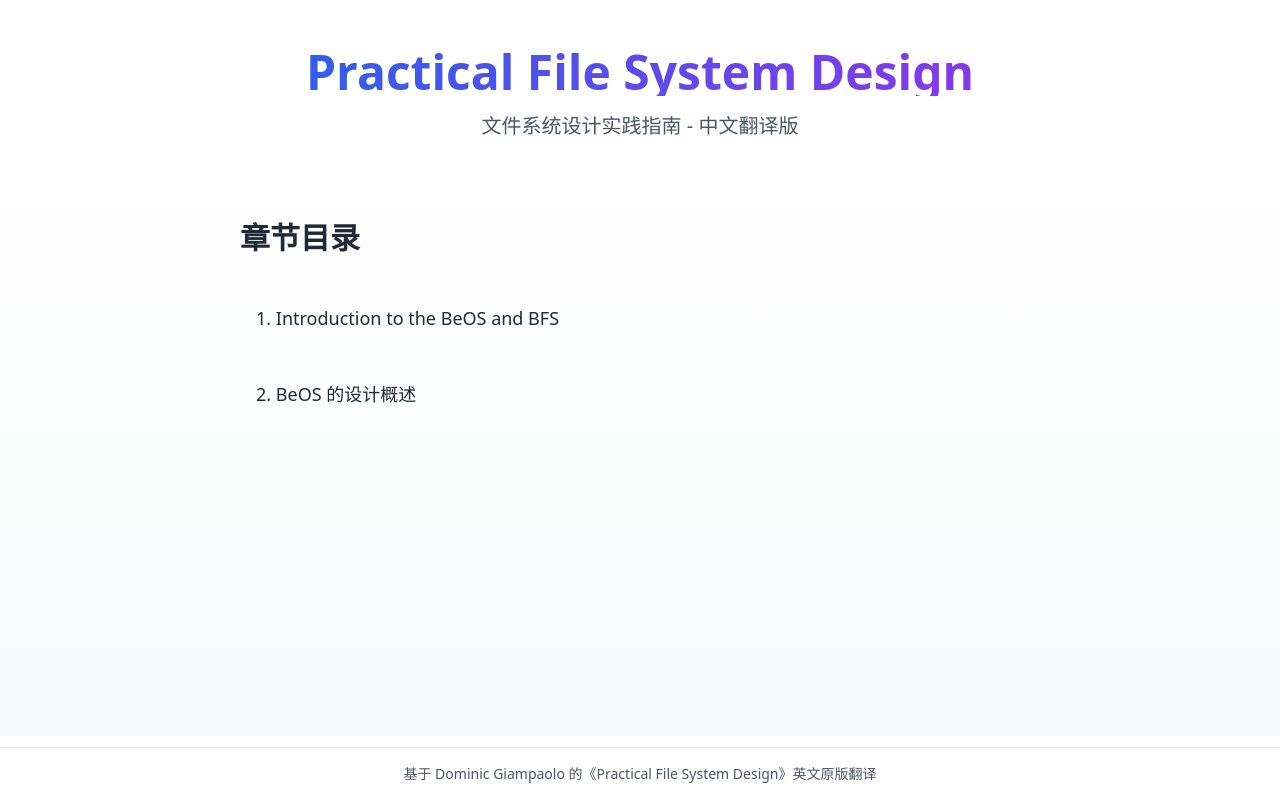
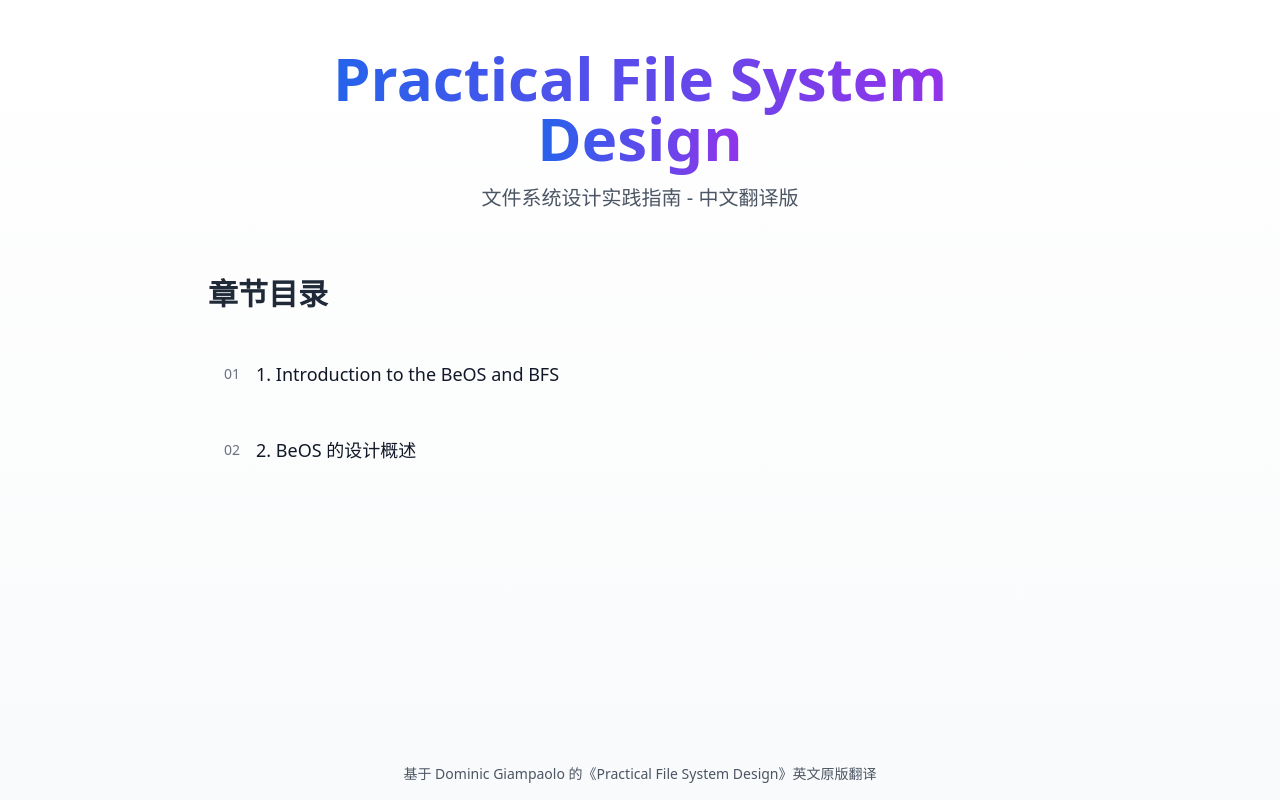
Before and after one commit to BruceBlink/practical-file-system-design-translation, a Next.js app: page / in a window 1280 px wide. Built offline with nearby package versions, Linux system fonts and the light colour scheme.

Commit message:
优化布局组件，调整样式以提升页面结构和可读性；更新首页，改善章节目录展示效果

```diff
--- a/app/chapters/[slug]/layout.tsx
+++ b/app/chapters/[slug]/layout.tsx
@@ -11,8 +11,8 @@
   children: React.ReactNode
 }) {
   return (
-    <div className="min-h-[calc(100vh-108px)] bg-white dark:bg-gray-900">
-      <div className="max-w-4xl mx-auto px-4 py-8 sm:px-6 lg:px-8">
+    <div className="flex-1">
+      <div className="max-w-4xl mx-auto px-4 py-8">
         <main className="prose prose-lg dark:prose-invert max-w-none">
           {children}
         </main>
--- a/app/globals.css
+++ b/app/globals.css
@@ -2,14 +2,14 @@
 @tailwind components;
 @tailwind utilities;
 
-:root {
-  --font-mono: ui-monospace, SFMono-Regular, Menlo, Monaco, Consolas, "Liberation Mono", "Courier New", monospace;
-  --font-sans: -apple-system, BlinkMacSystemFont, "Segoe UI", Roboto, "Helvetica Neue", Arial, "Noto Sans", sans-serif;
-}
+@layer base {
+  :root {
+    --font-mono: ui-monospace, SFMono-Regular, Menlo, Monaco, Consolas, "Liberation Mono", "Courier New", monospace;
+    --font-sans: -apple-system, BlinkMacSystemFont, "Segoe UI", Roboto, "Helvetica Neue", Arial, "Noto Sans", sans-serif;
+  }
 
-@layer base {
   html {
-    @apply antialiased;
+    @apply antialiased scroll-smooth;
   }
 
   body {
--- a/app/layout.tsx
+++ b/app/layout.tsx
@@ -13,9 +13,11 @@
 }) {
   return (
     <html lang="zh-CN" className="scroll-smooth">
-      <body className="font-sans antialiased text-gray-900 dark:text-gray-100 bg-white dark:bg-gray-900 flex flex-col min-h-screen">
-        {children}
-        <footer className="py-4 mt-auto border-t border-gray-200 dark:border-gray-800">
+      <body className="font-sans antialiased bg-gradient-to-b from-white to-gray-50 dark:from-gray-900 dark:to-gray-800 flex flex-col min-h-screen">
+        <div className="flex-1">
+          {children}
+        </div>
+        <footer className="mt-auto py-4 border-t border-gray-200/10">
           <div className="container mx-auto px-4 text-center text-sm text-gray-600 dark:text-gray-400">
             基于 Dominic Giampaolo 的《Practical File System Design》英文原版翻译
           </div>
--- a/app/page.tsx
+++ b/app/page.tsx
@@ -5,45 +5,51 @@
   const chapters = await getAllChapters()
 
   return (
-    <main className="bg-gradient-to-b from-white to-gray-50 dark:from-gray-900 dark:to-gray-800 min-h-[calc(100vh-64px)]">
+    <main className="flex-1">
       <div className="max-w-4xl mx-auto px-4 py-12">
-        <div className="text-center mb-12">
-          <h1 className="text-5xl font-bold mb-4 bg-clip-text text-transparent bg-gradient-to-r from-blue-600 to-purple-600 dark:from-blue-400 dark:to-purple-400">
-            Practical File System Design
-          </h1>
-          <p className="text-xl text-gray-600 dark:text-gray-400 font-medium">文件系统设计实践指南 - 中文翻译版</p>
+        <div className="text-center">
+          <div className="mb-4">
+            <h1 className="relative inline-block text-6xl font-bold">
+              <span className="bg-clip-text text-transparent bg-gradient-to-r from-blue-600 to-purple-600 dark:from-blue-400 dark:to-purple-400">
+                Practical File System
+              </span>
+              <br />
+              <span className="bg-clip-text text-transparent bg-gradient-to-r from-blue-600 to-purple-600 dark:from-blue-400 dark:to-purple-400">
+                Design
+              </span>
+            </h1>
+          </div>
+          <p className="text-xl text-gray-600 dark:text-gray-400 font-medium mb-16">文件系统设计实践指南 - 中文翻译版</p>
         </div>
 
-        <section className="bg-transparent p-8">
+        <section>
           <h2 className="text-3xl font-bold mb-8 text-gray-800 dark:text-gray-200">章节目录</h2>
-          <ul className="space-y-4">
-            {chapters.map((chapter) => (
-              <li
+          <div className="space-y-4">
+            {chapters.map((chapter, index) => (
+              <Link
                 key={chapter.slug}
-                className="group relative hover:bg-white dark:hover:bg-gray-800 rounded-lg p-4 transition-all duration-200"
+                href={`/chapters/${chapter.slug}`}
+                className="group block p-4 rounded-lg hover:bg-white/50 dark:hover:bg-gray-800/50 transition-all duration-200"
               >
-                <Link
-                  href={`/chapters/${chapter.slug}`}
-                  className="block text-lg text-gray-800 dark:text-gray-200 hover:text-blue-600 dark:hover:text-blue-400 font-medium"
-                >
-                  {chapter.title}
+                <div className="flex items-center space-x-4">
+                  <span className="text-sm text-gray-500 dark:text-gray-400">
+                    {(index + 1).toString().padStart(2, '0')}
+                  </span>
+                  <span className="text-lg text-gray-900 dark:text-gray-100 group-hover:text-blue-600 dark:group-hover:text-blue-400">
+                    {chapter.title}
+                  </span>
                   <svg
-                    className="inline-block ml-2 w-5 h-5 opacity-0 group-hover:opacity-100 transition-opacity"
+                    className="w-5 h-5 ml-auto text-gray-400 opacity-0 group-hover:opacity-100 transition-opacity"
                     fill="none"
                     stroke="currentColor"
                     viewBox="0 0 24 24"
                   >
-                    <path
-                      strokeLinecap="round"
-                      strokeLinejoin="round"
-                      strokeWidth={2}
-                      d="M9 5l7 7-7 7"
-                    />
+                    <path strokeLinecap="round" strokeLinejoin="round" strokeWidth={2} d="M9 5l7 7-7 7" />
                   </svg>
-                </Link>
-              </li>
+                </div>
+              </Link>
             ))}
-          </ul>
+          </div>
         </section>
       </div>
     </main>
```
